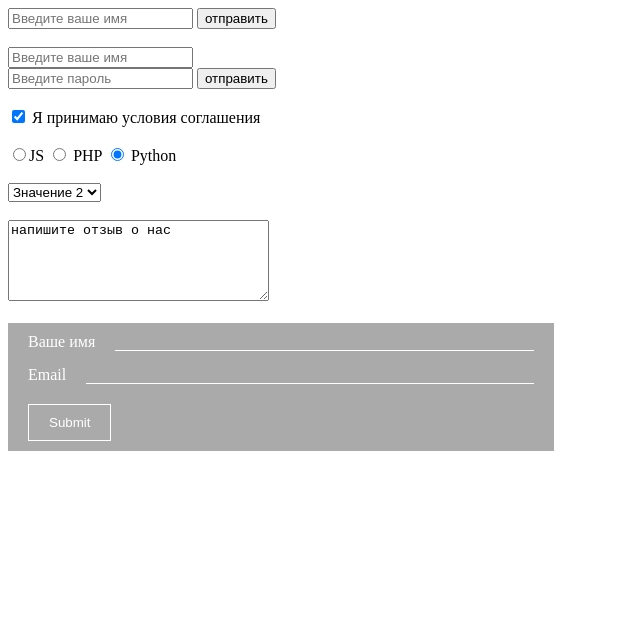
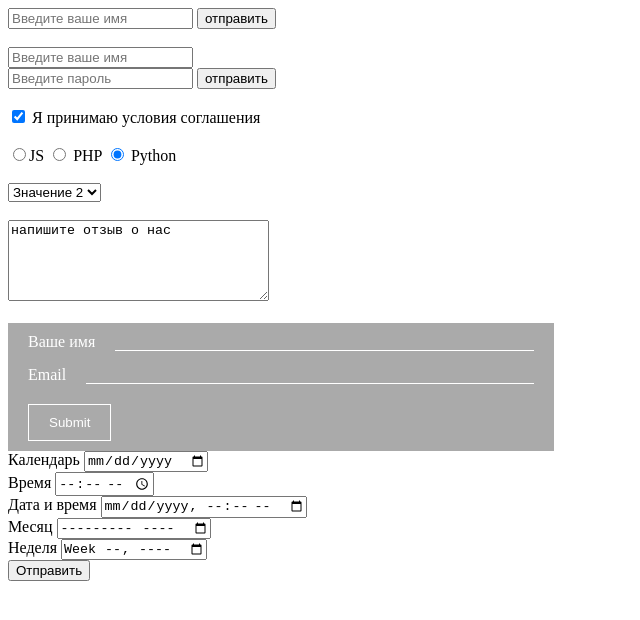
Before and after one commit to SoborevDima/course, a plain HTML site: page form elements/Index.html in a window 1280 px wide. Shown: the whole page, without its empty margins (0-640 px from the left). Drawn offline with Linux system fonts and the light colour scheme.

Commit message:
формы imput связанные с временем

```diff
--- a/form elements/Index.html
+++ b/form elements/Index.html
@@ -62,6 +62,32 @@
         </div>
         <input type="submit" value="Submit" class="subscribtion__submit">
     </form>
+    <label>
+        Календарь
+        <input type="date">
+    </label>
+    <br>
+    <label>
+        Время
+        <input type="time">
+    </label>
+    <br>
+    <label>
+        Дата и время
+        <input type="datetime-local">
+    </label>
+    <br>
+    <label>
+        Месяц
+        <input type="month">
+    </label>
+    <br>
+    <label>
+        Неделя
+        <input type="week">
+    </label>
+    <br>
+    <button>Отправить</button>
 </body>
 
 </html>
```
